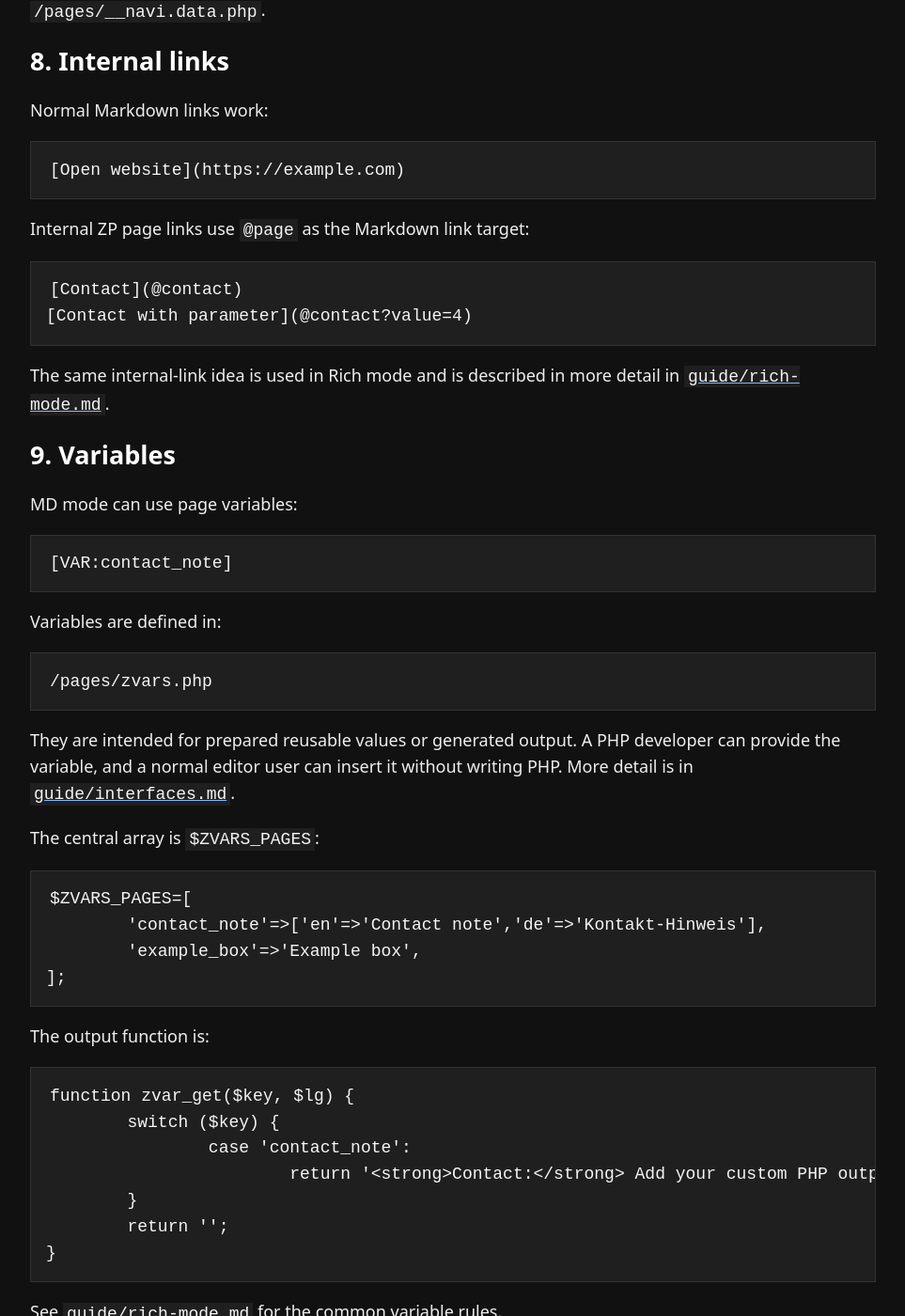
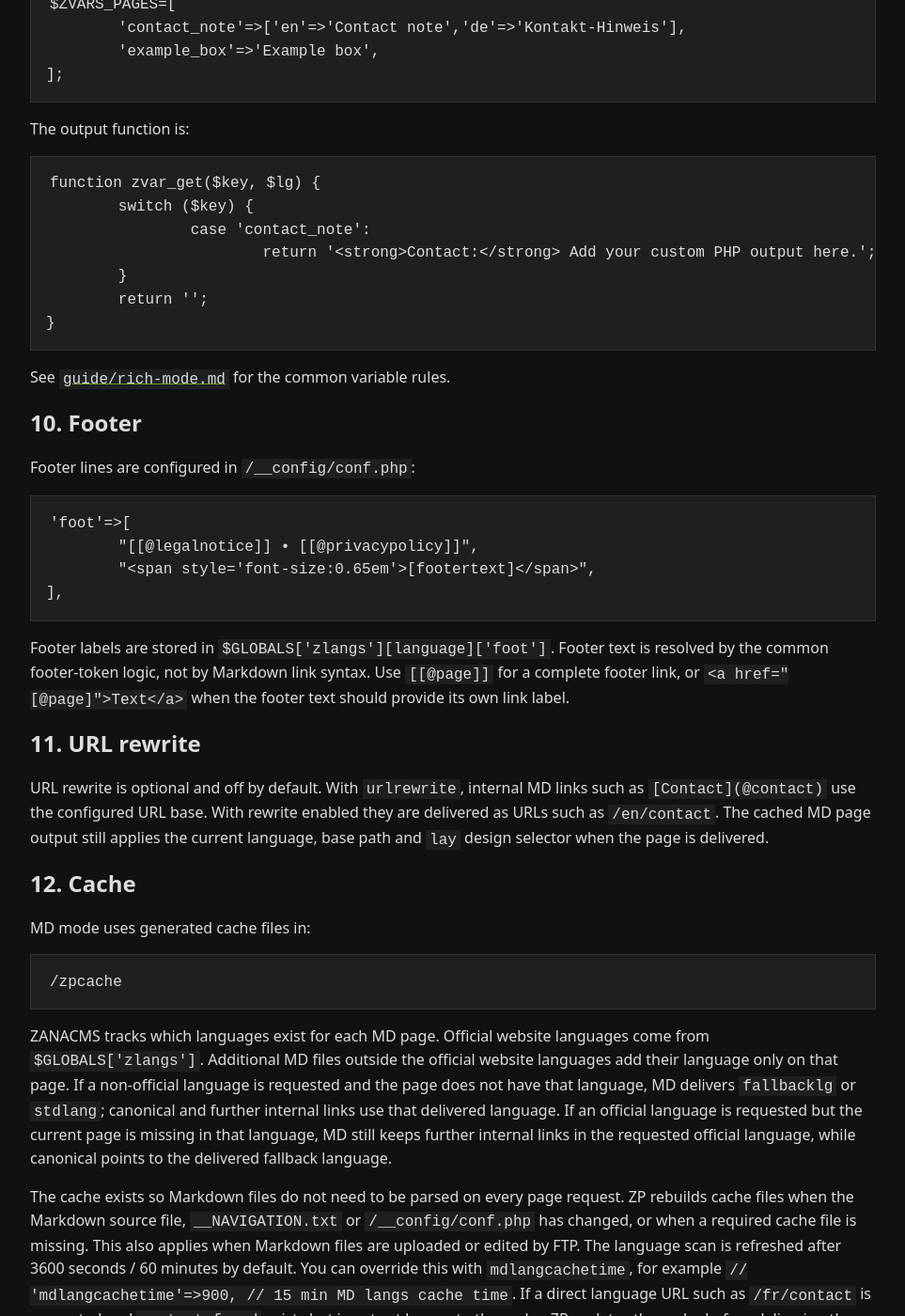
Before and after one commit to gaxmann/zanacms-docs, a Jekyll site: the page built from guide/markdown-mode.md, in a window 1280 px wide and 1400 px high, scrolled down 6244 px. Shown: the whole window at 94% size, without its empty margins (158-1121 px from the left). Built offline with Jekyll 4.4.1, drawn with Linux system fonts in a browser that asks for light colours.

Commit message:
Änderungen von Rechner #1

```diff
--- a/assets/style.css
+++ b/assets/style.css
@@ -2,11 +2,11 @@ html { color-scheme: dark; }
 body {
 	margin: 0;
 	background: #111;
-	color: #eee;
-	font: 18px/1.55 system-ui, -apple-system, BlinkMacSystemFont, "Segoe UI", sans-serif;
+	color: #ddd;
+	font: 16px/1.55 system-ui, -apple-system, BlinkMacSystemFont, "Segoe UI", sans-serif;
 }
-a { color: #8ab4f8; }
-a:visited { color: #c58af9; }
+a { color: #69a02a; }
+a:visited { color: #69a02a; }
 .top {
 	display: flex;
 	gap: 1.5rem;
@@ -18,7 +18,7 @@ a:visited { color: #c58af9; }
 .brand {
 	font-weight: 700;
 	text-decoration: none;
-	color: #fff;
+	color: #ddd;
 }
 nav {
 	display: flex;
@@ -39,10 +39,10 @@ footer {
 	color: #aaa;
 	font-size: .9rem;
 }
-h1, h2, h3 { line-height: 1.2; color: #fff; }
+h1, h2, h3 { line-height: 1.2; color: #ddd; }
 code, pre {
 	background: #1f1f1f;
-	color: #f5f5f5;
+	color: #ddd;
 }
 code { padding: .1rem .25rem; }
 pre {
@@ -68,7 +68,7 @@ blockquote {
 	color: #ccc;
 }
 @media (max-width: 640px) {
-	body { font-size: 16px; }
+	body { font-size: 15px; }
 	.top { display: block; }
 	nav { margin-top: .5rem; }
 }
```
Also changed, not shown: 1 other file.
